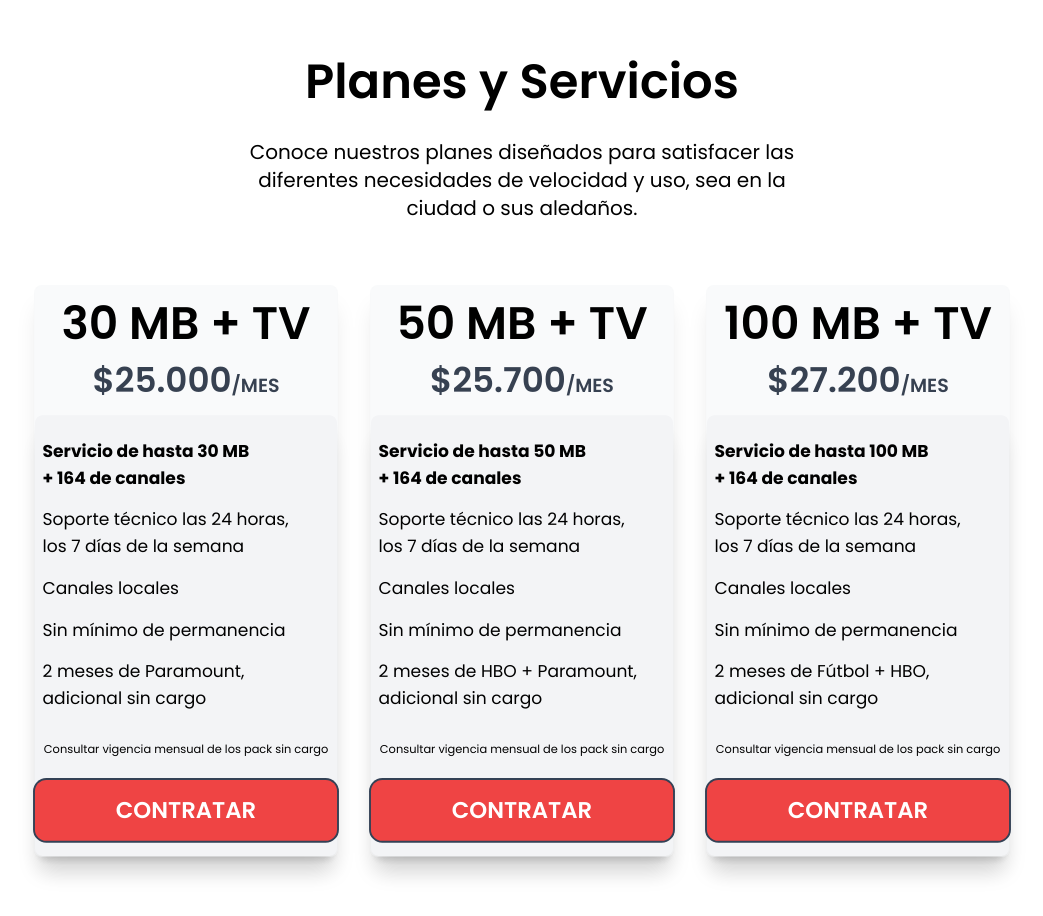
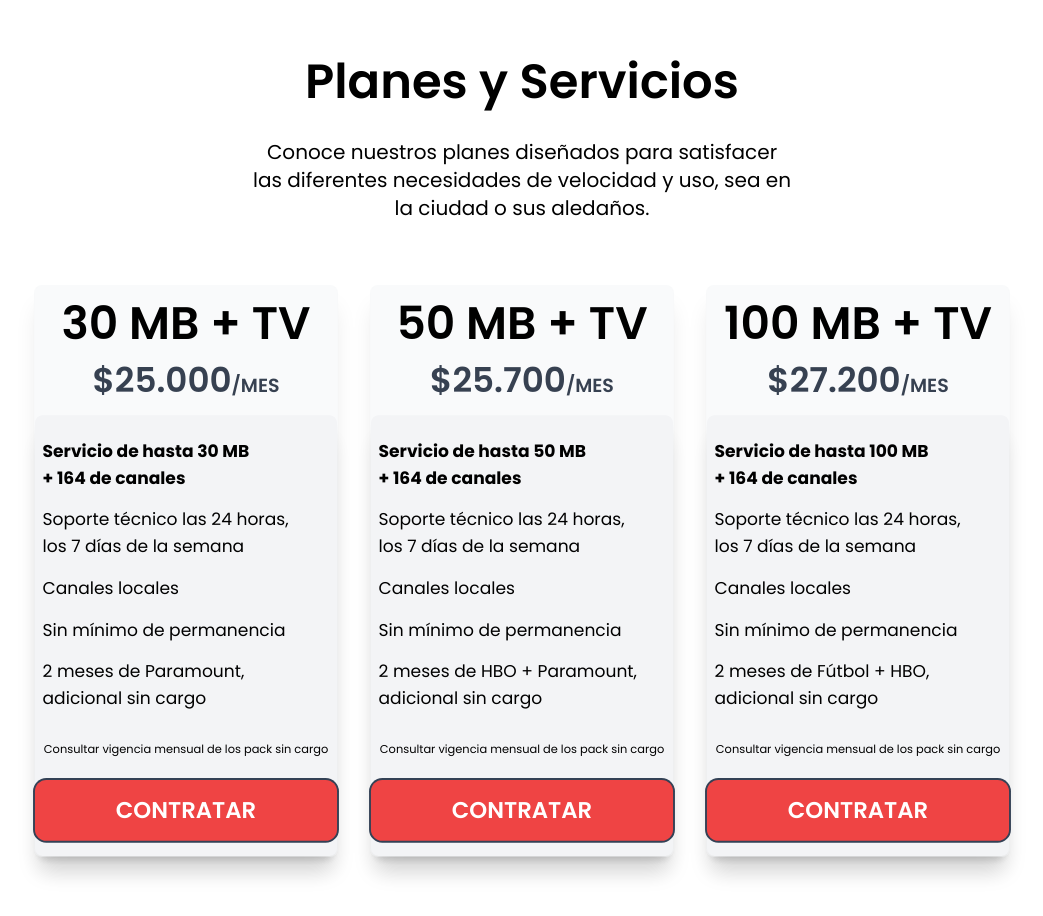
Before and after one commit to SoftFusion-Technologies/ep-cornaglia-ofi, a React (Vite) app: page / in a window 1280 px wide. Shown: the part 2760-3676 px from the top of the page, without its empty margins (118-1161 px from the left). Built offline with nearby package versions, Linux system fonts and the light colour scheme.

Commit message:
Added Padding to Pricing paragraph

```diff
--- a/src/Components/Header/Pricing.jsx
+++ b/src/Components/Header/Pricing.jsx
@@ -49,7 +49,7 @@ const Pricing = () => {
           <h1 className="text-center text-5xl my-8 font-semibold">
             Planes y Servicios
           </h1>
-          <p className="text-center text-xl semibold mb-4">
+          <p className="text-center text-xl semibold mb-4 px-4">
             Conoce nuestros planes diseñados para satisfacer las diferentes
             necesidades de velocidad y uso, sea en la ciudad o sus aledaños.
           </p>
```
